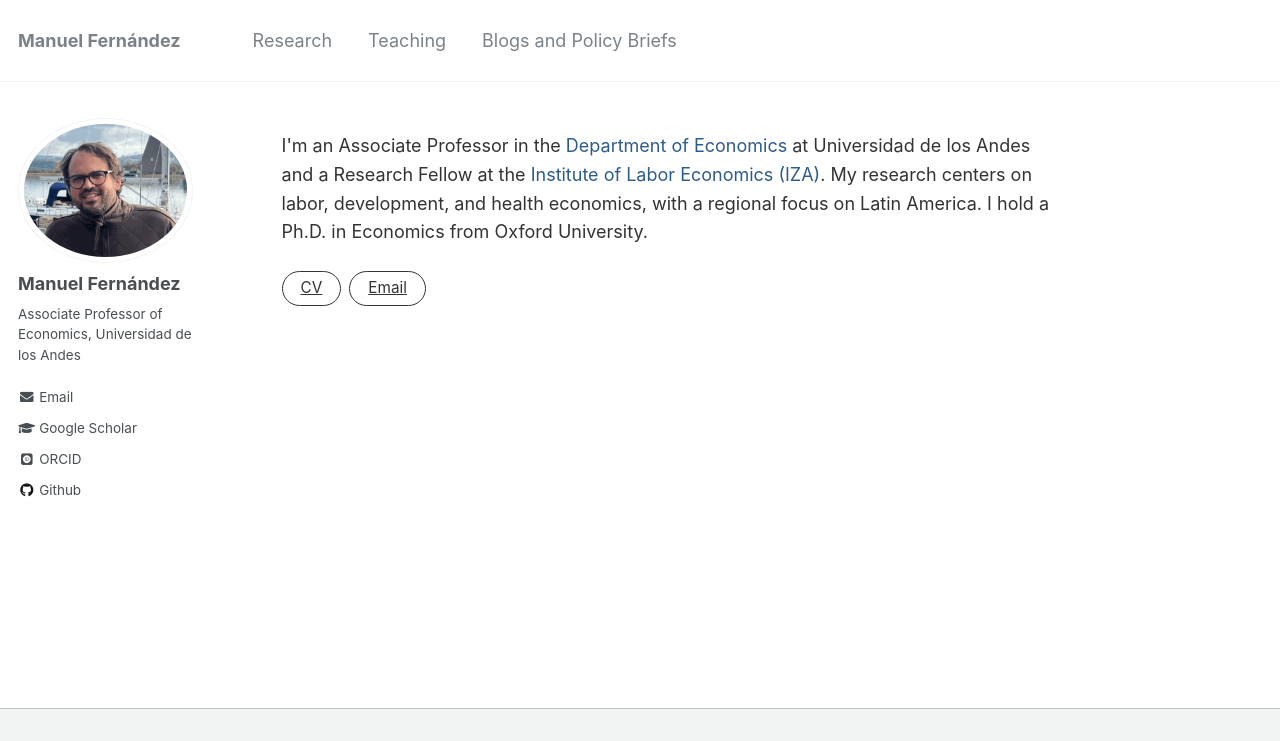
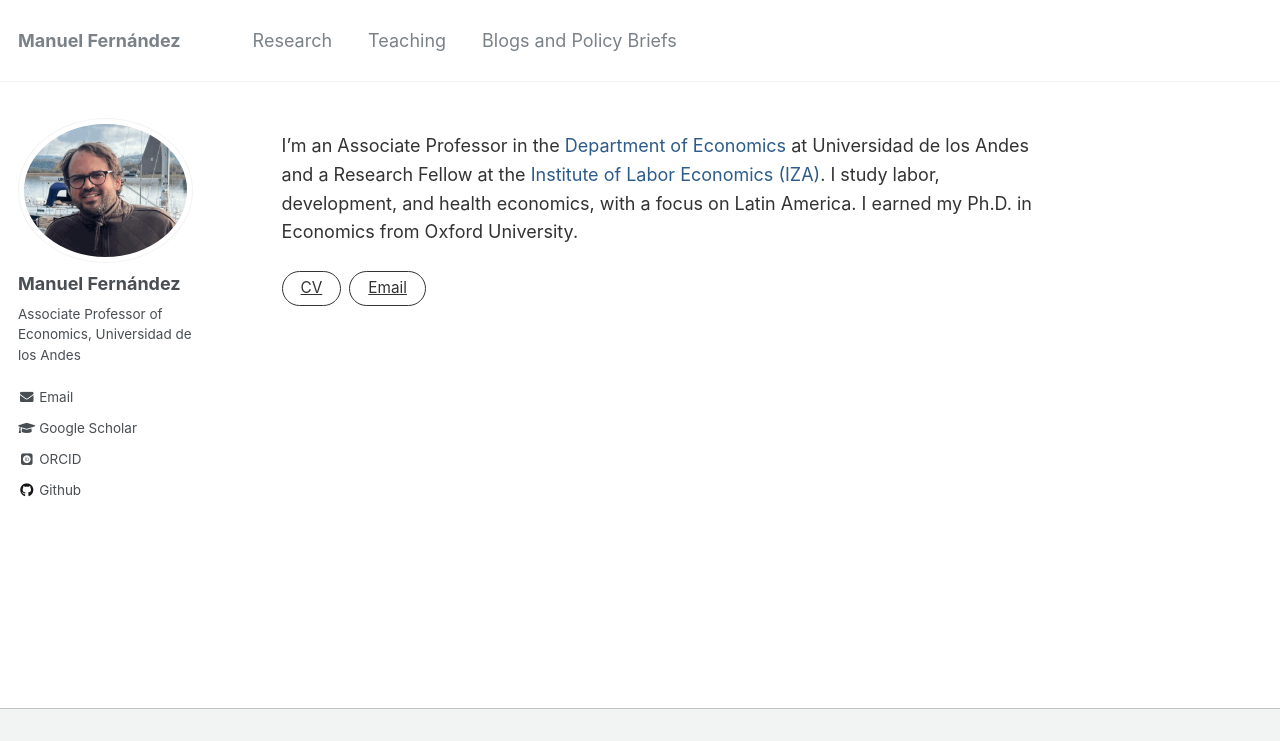
Before and after one commit to man-fern/man-fern.github.io, a Jekyll site: the page built from _pages/about.md, in a window 1280 px wide, cut to the strip 0-741 px from the top of the page. Built offline with Jekyll 4.4.1, drawn with Linux system fonts in a browser that asks for light colours; some web fonts are replaced.

Commit message:
About page

```diff
--- a/_pages/about.md
+++ b/_pages/about.md
@@ -8,7 +8,7 @@ redirect_from:
   - /about.html
 ---
 
-<p class="about-intro">I'm an Associate Professor in the <a href="https://economia.uniandes.edu.co/en" target="_blank" rel="noopener">Department of Economics</a> at Universidad de los Andes and a Research Fellow at the <a href="https://www.iza.org/" target="_blank" rel="noopener">Institute of Labor Economics (IZA)</a>. My research centers on labor, development, and health economics, with a regional focus on Latin America. I hold a Ph.D. in Economics from Oxford University.</p>
+<p class="about-intro">I’m an Associate Professor in the <a href="https://economia.uniandes.edu.co/en" target="_blank" rel="noopener">Department of Economics</a> at Universidad de los Andes and a Research Fellow at the <a href="https://www.iza.org/" target="_blank" rel="noopener">Institute of Labor Economics (IZA)</a>. I study labor, development, and health economics, with a focus on Latin America. I earned my Ph.D. in Economics from Oxford University.</p>
 
 <div class="paper-buttons" style="margin-top: 1.2em;">
   <a href="/files/CV-Manuel-Fernandez.pdf" target="_blank" rel="noopener" class="paper-btn">CV</a>
```
